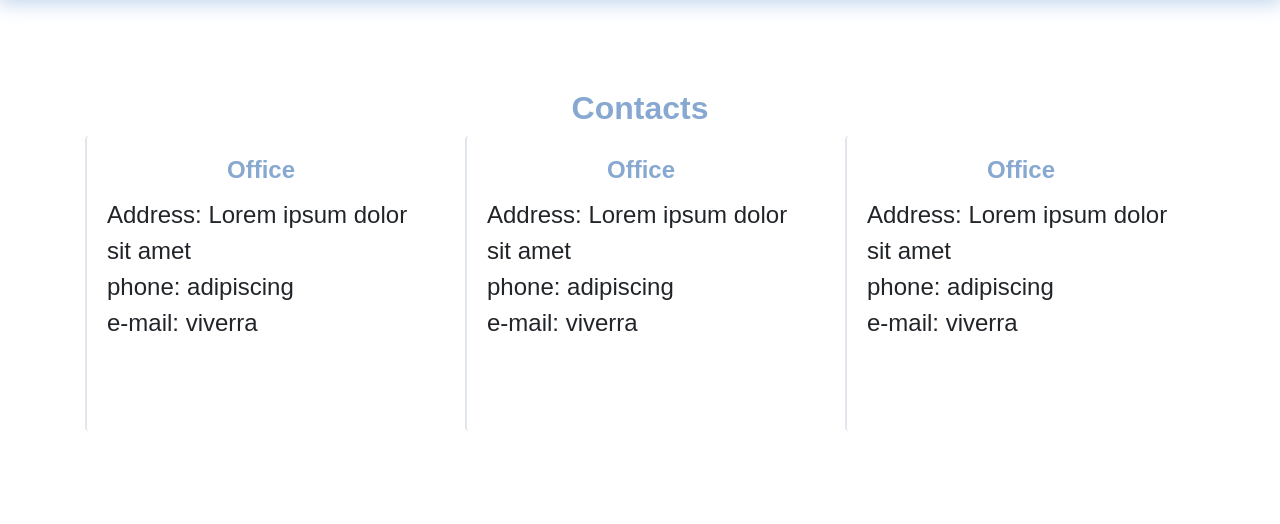
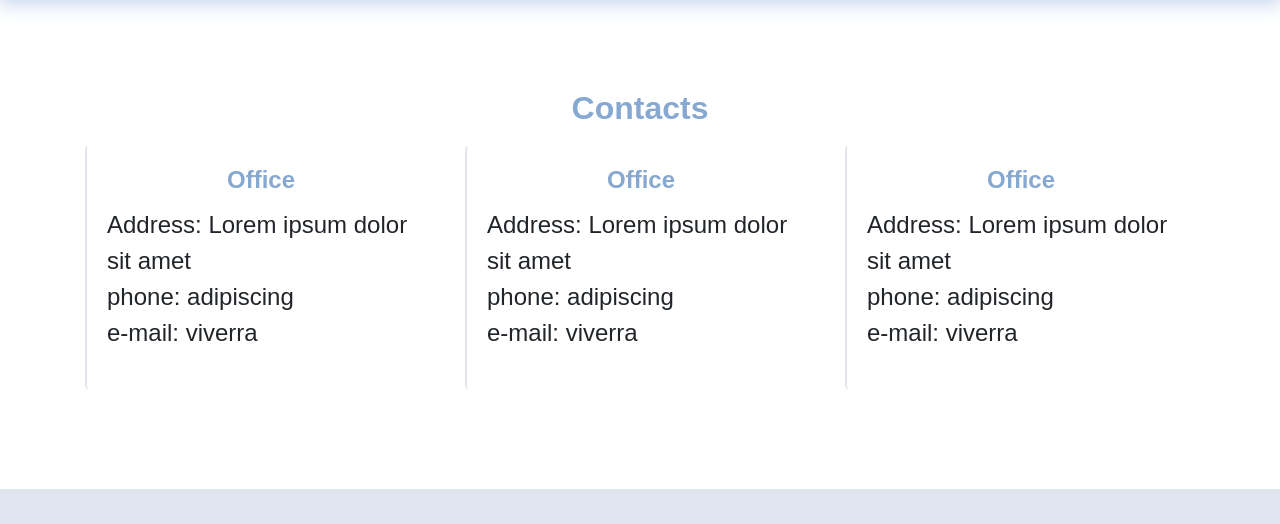
Before and after one commit to mala-biedronka/optic_salon, a plain HTML site: page index.html in a window 1280 px wide. Shown: the part 2261-2785 px from the top of the page. Drawn offline with nearby package versions, Linux system fonts and the light colour scheme; a web font is replaced by a local one.

Commit message:
change contact section

```diff
--- a/css/style.css
+++ b/css/style.css
@@ -33,6 +33,7 @@ header {
     padding: 2% 0 4%;
     background-color: #dfe5ee;
 }
+
 .img-fluid {
     width: 100%;
     border-radius: 1%;
@@ -105,12 +106,15 @@ hr {
 #contacts {
     text-align: center;
     padding: 7% 0;
-
 }
 .card {
-    padding: 0 0 20%;
+    padding: 0 0 5%;
     border-style: none;
     border-left: 2px solid #e1e6ec;
+}
+
+.card-contact {
+    margin: 3% 0;
 }
 .card-text {
     text-align: left;
--- a/index.html
+++ b/index.html
@@ -114,25 +114,25 @@
 <div id="contacts">
     <div class="container">
         <h2 class="heading-contacts">Contacts</h2>
-    <div class="row row-cols-1 row-cols-md-3">
-        <div class="col mb-4">
-            <div class="card">
+    <div class="row">
+        <div class="col-lg-4 col-md-6">
+            <div class="card card-contact">
                 <div class="card-body">
                     <h5 class="card-title">Office</h5>
                     <p class="card-text">Address: Lorem ipsum dolor sit amet <br>phone: adipiscing<br>e-mail: viverra</p>
                 </div>
             </div>
         </div>
-        <div class="col mb-4">
-            <div class="card">
+        <div class="col-lg-4 col-md-6">
+            <div class="card card-contact">
                 <div class="card-body">
                     <h5 class="card-title">Office</h5>
                     <p class="card-text">Address: Lorem ipsum dolor sit amet <br>phone: adipiscing<br>e-mail: viverra</p>
                 </div>
             </div>
         </div>
-        <div class="col mb-4">
-            <div class="card">
+        <div class="col-lg-4 col-md-6">
+            <div class="card card-contact">
                 <div class="card-body">
                     <h5 class="card-title">Office</h5>
                     <p class="card-text">Address: Lorem ipsum dolor sit amet <br>phone: adipiscing<br>e-mail: viverra</p>
```
